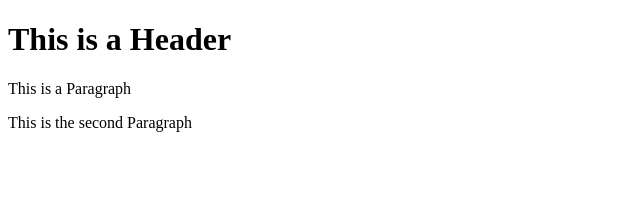
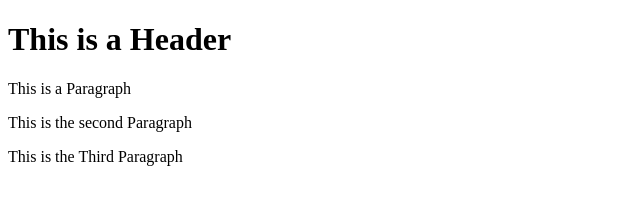
Before and after one commit to techprograms/git-test, a website: page index.html in a window 1280 px wide. Shown: the whole page, without its empty margins (0-640 px from the left). Drawn offline with Linux system fonts and the light colour scheme.

Commit message:
forth commit

```diff
--- a/index.html
+++ b/index.html
@@ -5,5 +5,6 @@
         <h1>This is a Header</h1>
         <p>This is a Paragraph</p>
         <p>This is the second Paragraph</p>
+        <p>This is the Third Paragraph</p>
     </body>
 </html>
```
Also changed, not shown: package.json (added, +24 -0 lines), 2 other files.
